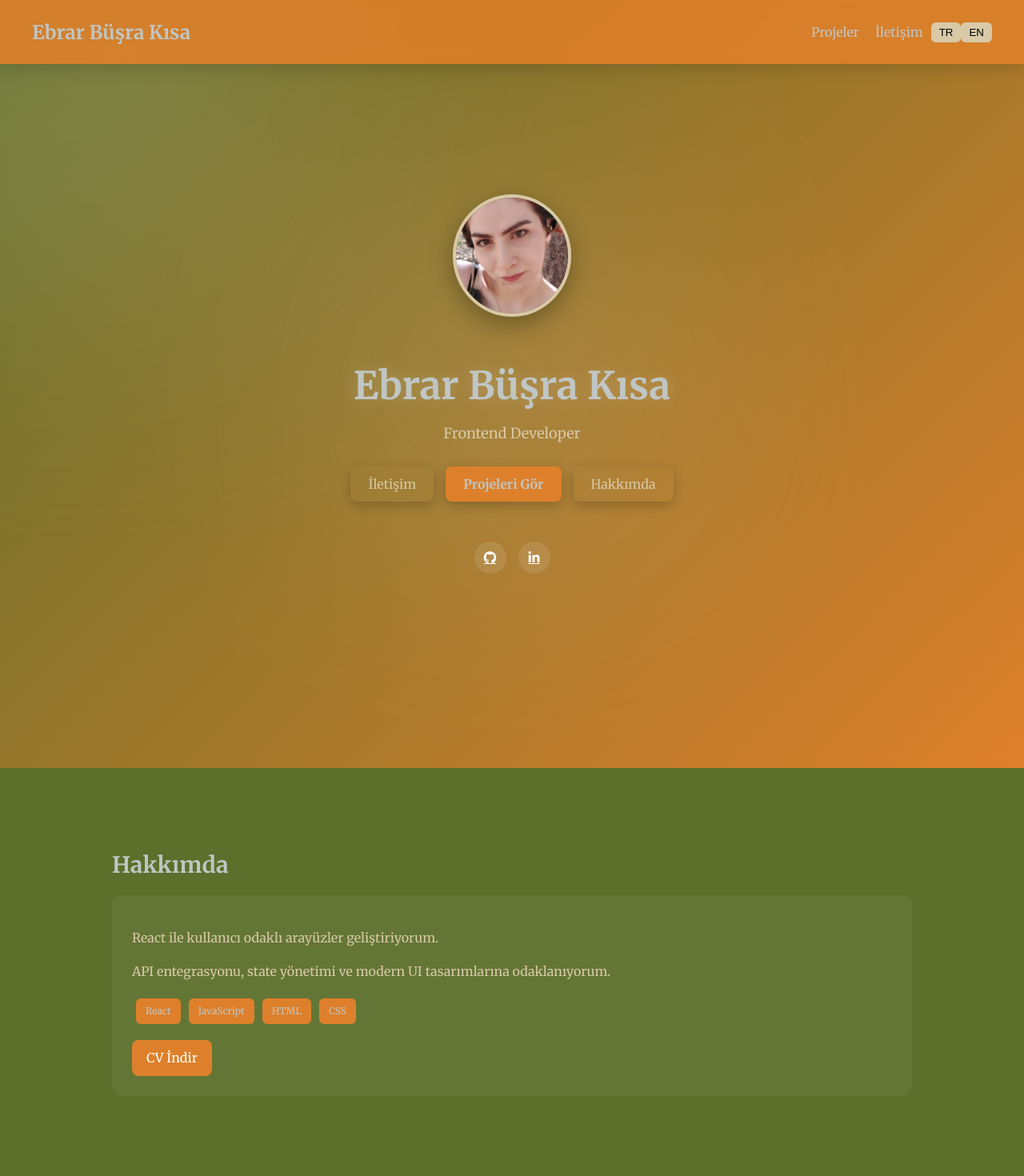
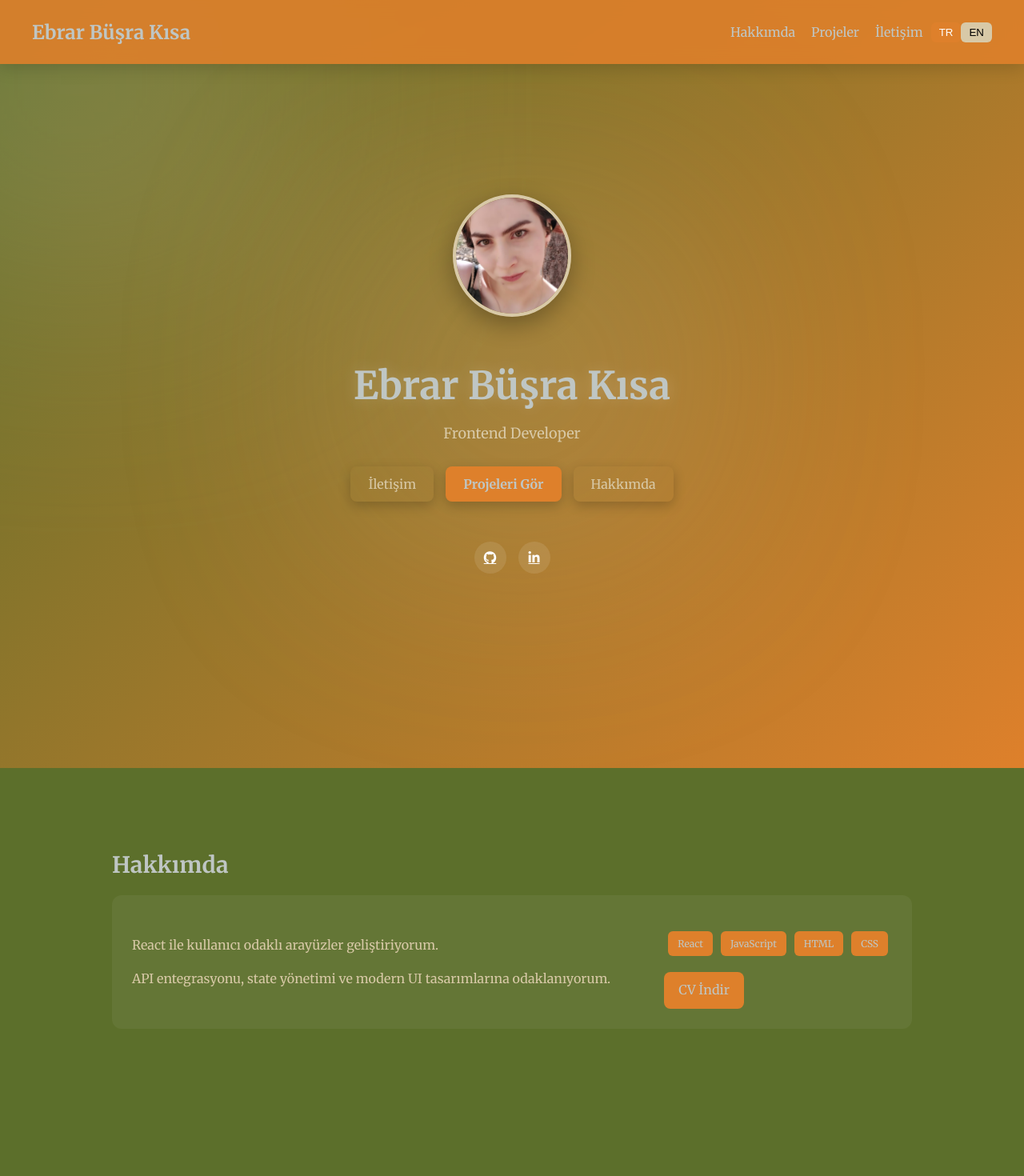
Before and after one commit to Lilith442/portfolio, a React (Vite) app: page / in a window 1280 px wide. Shown: the top 1470 px of the page at 80% size. Built offline with nearby package versions, Linux system fonts and the light colour scheme; a web font is replaced by a local one.

Commit message:
portfolio fixes

```diff
--- a/src/App.jsx
+++ b/src/App.jsx
@@ -12,6 +12,9 @@ function App() {
       about2: "API entegrasyonu, state yönetimi ve modern UI tasarımlarına odaklanıyorum.",
       button: "Projeleri Gör",
       title: "Frontend Developer",
+      phone: "Telefon",
+      cv: "CV İndir",
+      demo: "Canlı Demo",
       projectsData: [
         {
           title: "Game Explorer",
@@ -34,7 +37,10 @@ function App() {
       about1: "I build user-focused interfaces with React.",
       about2: "Focused on API integration, state management and modern UI design.",
       button: "View Projects",
-      title: "Frontend Developer (React)",
+      title: "Frontend Developer",
+      phone: "Phone",
+      cv: "Download CV",
+      demo: "Live Demo",
       projectsData: [
         {
           title: "Game Explorer",
@@ -54,24 +60,35 @@ function App() {
 
   return (
     <div>
-      {/* NAV */}
       <nav>
-        <h2>Ebrar Büşra Kısa</h2>
+        <h2>
+          <a href="#" className="logo">Ebrar Büşra Kısa</a>
+        </h2>
 
         <div className="nav-right">
           <div className="nav-links">
+            <a href="#about">{texts[lang].about}</a>
             <a href="#projects">{texts[lang].projects}</a>
             <a href="#contact">{texts[lang].contact}</a>
         </div>
 
         <div className="lang-switch">
-            <button onClick={() => setLang("tr")}>TR</button>
-            <button onClick={() => setLang("en")}>EN</button>
+          <button
+            className={lang === "tr" ? "active" : ""}
+            onClick={() => setLang("tr")}
+          >
+          TR
+          </button>
+          <button
+            className={lang === "en" ? "active" : ""}
+            onClick={() => setLang("en")}
+          >
+          EN
+        </button>
     </div>
   </div>
 </nav>
 
-      {/* HERO */}
       <header className="hero">
         <div className="hero-content">
           <img src="/profile.jpg" alt="profile" className="hero-img" />
@@ -90,6 +107,7 @@ function App() {
               {texts[lang].about}
             </a>
           </div>
+
           <div className="socials">
             <a href="https://github.com/Lilith442" target="_blank" rel="noreferrer">
               <i className="fab fa-github"></i>
@@ -101,24 +119,30 @@ function App() {
         </div>
       </header>
 
-      {/* ABOUT */}
       <section id="about">
         <h1>{texts[lang].about}</h1>
+
         <div className="about-box">
+          <div className="about-text">
             <p>{texts[lang].about1}</p>
             <p>{texts[lang].about2}</p>
+          </div>
 
+          <div className="about-side">
             <div className="about-tags">
               <span>React</span>
               <span>JavaScript</span>
               <span>HTML</span>
               <span>CSS</span>
             </div>
-        <a href="CV_LINKİN" className="cv-btn">CV İndir</a>
+
+            <a href="#" className="cv-btn">
+              {texts[lang].cv}
+            </a>
+          </div>
         </div>
       </section>
 
-      {/* PROJECTS */}
       <section id="projects">
         <h1>{texts[lang].projects}</h1>
 
@@ -131,28 +155,25 @@ function App() {
               target="_blank"
               rel="noopener noreferrer"
             >
-              {/* 🔥 BACKGROUND IMAGE */}
               <div
                 className="card-bg"
                 style={{ backgroundImage: `url(${proj.image})` }}
               ></div>
 
-              {/* 🔥 CONTENT */}
               <div className="card-overlay">
                 <h3>{proj.title}</h3>
                 <p>{proj.desc}</p>
-                <span className="card-btn">Live Demo</span>
+                <span className="card-btn">{texts[lang].demo}</span>
               </div>
             </a>
           ))}
         </div>
       </section>
 
-      {/* CONTACT */}
-      <section id="contact">
+      <section id="contact" className="center">
         <h1>{texts[lang].contact}</h1>
         <p>Email: ebrarbusrak@gmail.com</p>
-        <p>Telefon: +90 539 731 4369</p>
+        <p>{texts[lang].phone}: +90 539 731 4369</p>
       </section>
     </div>
   );
--- a/src/index.css
+++ b/src/index.css
@@ -48,6 +48,9 @@ nav h2 {
 }
 
 .nav-links a {
+  display: inline-block;
+  gap: 25px;
+  justify-content: center;
   margin-left: 20px;
   color: #BFC6C4;
   text-decoration: none;
@@ -67,6 +70,11 @@ nav h2 {
   cursor: pointer;
 }
 
+.logo{
+  text-decoration: none;
+  color: #BFC6C4;
+}
+
 /* SECTION */
 section {
   padding: 80px 40px;
@@ -75,6 +83,10 @@ section {
 }
 
 .about-box {
+  display: flex;
+  justify-content: space-between;
+  gap: 30px;
+  flex-wrap: wrap;
   background: rgba(255,255,255,0.05);
   padding: 25px;
   border-radius: 12px;
@@ -103,7 +115,7 @@ section {
   background: #DE802B;
   border-radius: 8px;
   text-decoration: none;
-  color: white;
+  color: #BFC6C4;
 }
 
 /* PROJELER */
@@ -167,6 +179,14 @@ section {
   z-index: 2;
 }
 
+.card-overlay h3 {
+  font-size: 20px;
+}
+
+.card-overlay p {
+  font-size: 14px;
+}
+
 /* hover’da çık */
 .card:hover .card-overlay {
   transform: translateY(0);
@@ -176,10 +196,10 @@ section {
 .card-btn {
   display: inline-block;
   margin-top: 10px;
-  padding: 8px 14px;
+  padding: 5px 10px;
   background: #DE802B;
   border-radius: 6px;
-  font-size: 13px;
+  font-size: 12px;
   transition: 0.3s;
 }
 
@@ -239,6 +259,7 @@ p {
   left: 50%;
   transform: translate(-50%, -50%);
   filter: blur(120px);
+  animation: floatBg 8s ease-in-out infinite;
 }
 
 .hero-img {
@@ -254,6 +275,12 @@ p {
 
   animation: fadeUp 1s ease;
   box-shadow: 0 10px 30px rgba(0,0,0,0.3);
+}
+
+@keyframes floatBg {
+  0% { transform: translate(-50%, -50%) scale(1); }
+  50% { transform: translate(-45%, -55%) scale(1.1); }
+  100% { transform: translate(-50%, -50%) scale(1); }
 }
 
 .hero-img:hover {
@@ -357,3 +384,25 @@ animation-fill-mode: forwards;
   background: #DE802B;
   transform: scale(1.1);
 }
+
+.lang-switch .active {
+  background: #DE802B;
+  color: white;
+}
+
+.about-text {
+  flex: 1;
+  min-width: 250px;
+}
+
+.about-side {
+  min-width: 200px;
+}
+
+.about-box {
+  align-items: center;
+}
+
+.center {
+  text-align: center;
+}
```
Lines whose indentation alone changed are shown as unchanged.
